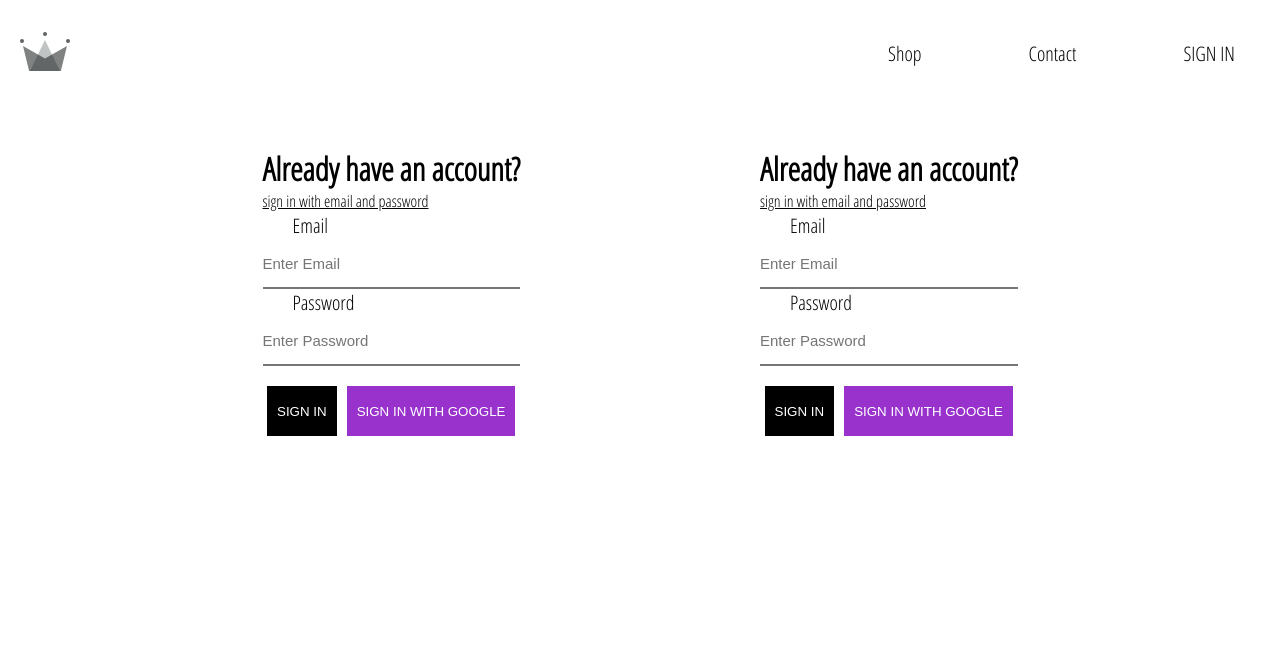
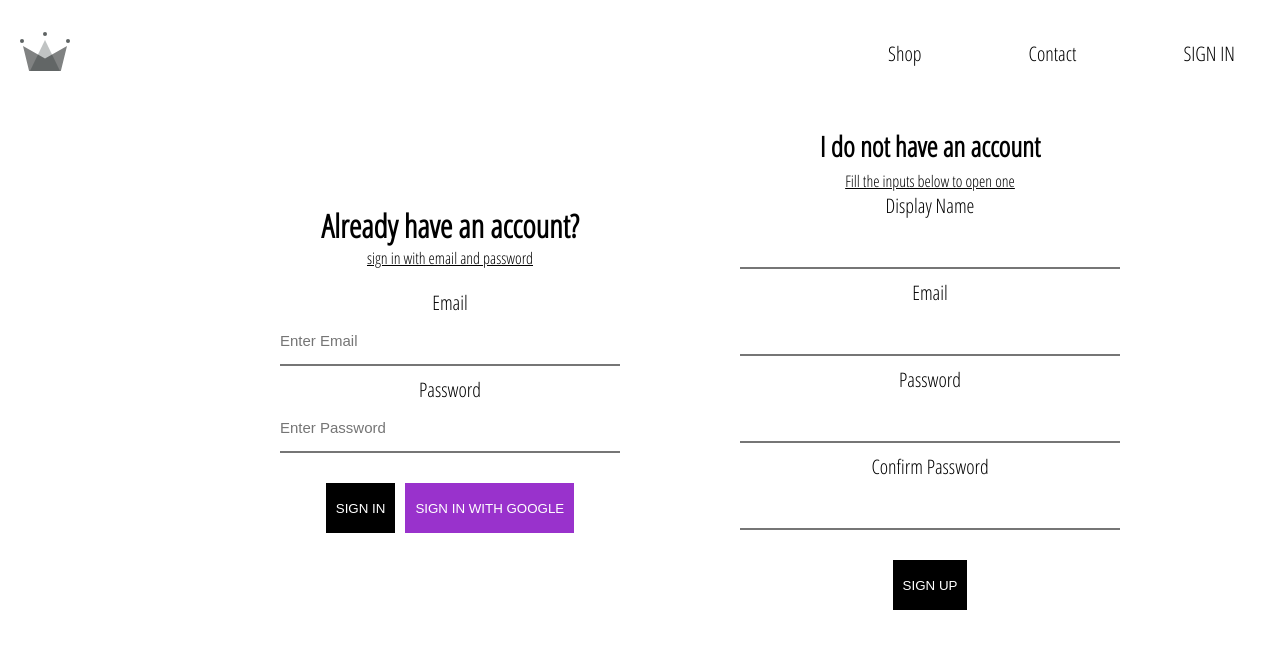
Before and after one commit to Mubby09/Rev-clothing-E-commerce, a React (Create React App) app: page /signIn in a window 1280 px wide. Shown: the top 648 px of the page. Built offline with nearby package versions, Linux system fonts and the light colour scheme; no server answers.

Commit message:
Added the sign up with email to the signInSignOut Page and integrated firebase as well and the handleSubmit method in the sign-in component

```diff
--- a/src/App.js
+++ b/src/App.js
@@ -25,13 +25,18 @@ class App extends React.Component {
       if (userAuth) {
         const userRef = await createUserProfileDocument(userAuth);
 
+        //onSnapshot allows us check if a document exists.
+        //It also allows us get properties of that data using the .data() method.
+        //we actuall do not get any data until we use the .data() method.
         userRef.onSnapshot((snapShot) => {
           this.setState({
             currentUser: {
+              //W can get the id of the document without using the .data() method.
               id: snapShot.id,
               ...snapShot.data()
             }
           });
+          console.log(this.state.currentUser);
         });
       }
       this.setState({ currentUser: userAuth });
--- a/src/components/form-input/form-input.style.css
+++ b/src/components/form-input/form-input.style.css
@@ -0,0 +1,25 @@
+span {
+    text-decoration: underline;
+    margin-bottom: 20px;
+}
+
+label {
+    font-size: 20px;
+}
+
+input {
+    width: 100%;
+    height: 50px;
+}
+
+input {
+    border-top: none;
+    border-left: 0;
+    border-right: 0;
+    font-size: 15px;
+    margin-bottom: 10px;
+}
+
+input:focus {
+    outline: 0;
+}
--- a/src/components/sign-in/sign-in.js
+++ b/src/components/sign-in/sign-in.js
@@ -2,7 +2,7 @@ import React from "react";
 import FormInput from "../form-input/form-input";
 import "./sign-in.style.css";
 import Button from "../button/button";
-import { SignInWithGoogle } from "../../firebase/firebase-utilities";
+import { auth, SignInWithGoogle } from "../../firebase/firebase-utilities";
 
 class SignIn extends React.Component {
   constructor(props) {
@@ -13,12 +13,20 @@ class SignIn extends React.Component {
     };
   }
 
-  handleSubmit = (e) => {
+  handleSubmit = async (e) => {
     e.preventDefault();
-    this.setState({
-      email: "",
-      password: ""
-    });
+    const { email, password } = this.state;
+
+    try {
+      await auth.signInWithEmailAndPassword(email, password);
+
+      this.setState({
+        email: "",
+        password: ""
+      });
+    } catch (err) {
+      console.error(err);
+    }
   };
 
   handleChange = (e) => {
--- a/src/components/sign-in/sign-in.style.css
+++ b/src/components/sign-in/sign-in.style.css
@@ -3,32 +3,7 @@
     padding: 20px;
     display: flex;
     flex-direction: column;
-    width: auto
-}
-
-span {
-    text-decoration: underline;
-}
-
-label {
-    font-size: 20px;
-    margin: 30px;
-}
-
-input {
-    width: 100%;
-    height: 50px;
-}
-
-input {
-    border-top: none;
-    border-left: 0;
-    border-right: 0;
-    font-size: 15px;
-}
-
-.formInput:focus {
-    outline: none;
+    width: 380px;
 }
 
 .google-button {
--- /dev/null
+++ b/src/components/sign-up/sign-up.js
@@ -0,0 +1,103 @@
+import React from "react";
+import "./sign-up.style.css";
+import Button from "../button/button";
+import {
+  auth,
+  createUserProfileDocument
+} from "../../firebase/firebase-utilities";
+import FormInput from "../form-input/form-input";
+
+class SignUp extends React.Component {
+  constructor(props) {
+    super(props);
+    this.state = {
+      displayName: "",
+      email: "",
+      password: "",
+      confirmPassword: ""
+    };
+  }
+
+  handleSubmit = async (e) => {
+    e.preventDefault();
+    const { displayName, email, password, confirmPassword } = this.state;
+    if (password !== confirmPassword) {
+      const div = document.createElement("div");
+      div.className = `alert`;
+      div.appendChild(document.createTextNode("Password must MATCH"));
+      const container = document.querySelector(".sign-up-form");
+      const before = document.querySelector("display-name");
+      container.insertBefore(div, before);
+      setTimeout(() => {
+        div.remove();
+      }, 2000);
+      return;
+    }
+    try {
+      const { user } = await auth.createUserWithEmailAndPassword(
+        email,
+        password
+      );
+      await createUserProfileDocument(user, { displayName });
+      this.setState({
+        displayName: "",
+        email: "",
+        password: "",
+        confirmPassword: ""
+      });
+    } catch (err) {
+      console.error(err);
+    }
+  };
+
+  handleChange = (e) => {
+    const { name, value } = e.target;
+    this.setState({ [name]: value });
+  };
+
+  render() {
+    return (
+      <div className="sign-up">
+        <h2 className="title">I do not have an account</h2>
+        <span>Fill the inputs below to open one</span>
+        <form className="sign-up-form" onSubmit={this.handleSubmit}>
+          <label className="display-name">Display Name</label>
+          <FormInput
+            type="text"
+            name="displayName"
+            value={this.state.displayName}
+            handleChange={this.handleChange}
+            required
+          />
+          <label>Email</label>
+          <FormInput
+            type="email"
+            name="email"
+            value={this.state.email}
+            handleChange={this.handleChange}
+            required
+          />
+          <label>Password</label>
+          <FormInput
+            type="password"
+            name="password"
+            value={this.state.password}
+            handleChange={this.handleChange}
+            required
+          />
+          <label>Confirm Password</label>
+          <FormInput
+            type="password"
+            name="confirmPassword"
+            value={this.state.confirmPassword}
+            handleChange={this.handleChange}
+            required
+          />
+          <Button type="submit">SIGN UP</Button>
+        </form>
+      </div>
+    );
+  }
+}
+
+export default SignUp;
--- /dev/null
+++ b/src/components/sign-up/sign-up.style.css
@@ -0,0 +1,3 @@
+.sign-up {
+    width: 380px;
+}
--- a/src/firebase/firebase-utilities.js
+++ b/src/firebase/firebase-utilities.js
@@ -13,7 +13,8 @@ const config = {
   measurementId: "G-TS0XH5VQ8N"
 };
 
-//To check if user alreadyd exists in Firebase and if not we create a new user
+//To check if user alreadyd exists in Firebase and if not we create a new user and update the firebase Database with the new user
+//When trying to perform any CRUD operation in the Database, You have to use the 'userRef' and not the 'snapShot'
 export const createUserProfileDocument = async (userAuth, additionalData) => {
   if (!userAuth) return;
   const userRef = firestore.doc(`users/${userAuth.uid}`);
--- a/src/pages/sign-in-and-sign-up/sign-in-and-sign-up.css
+++ b/src/pages/sign-in-and-sign-up/sign-in-and-sign-up.css
@@ -8,6 +8,8 @@
 } */
 
 .SignInSignUp {
+    text-align: center;
+    margin: auto;
     display: flex;
     flex-wrap: wrap;
     justify-content: center;
--- a/src/pages/sign-in-and-sign-up/sign-in-and-sign-up.js
+++ b/src/pages/sign-in-and-sign-up/sign-in-and-sign-up.js
@@ -1,6 +1,7 @@
 import React from "react";
 import "./sign-in-and-sign-up.css";
 import SignIn from "../../components/sign-in/sign-in";
+import SignUp from "../../components/sign-up/sign-up";
 
 class SignInSignUp extends React.Component {
   constructor(props) {
@@ -11,7 +12,7 @@ class SignInSignUp extends React.Component {
     return (
       <div className="SignInSignUp">
         <SignIn />
-        <SignIn />
+        <SignUp />
       </div>
     );
   }
```
